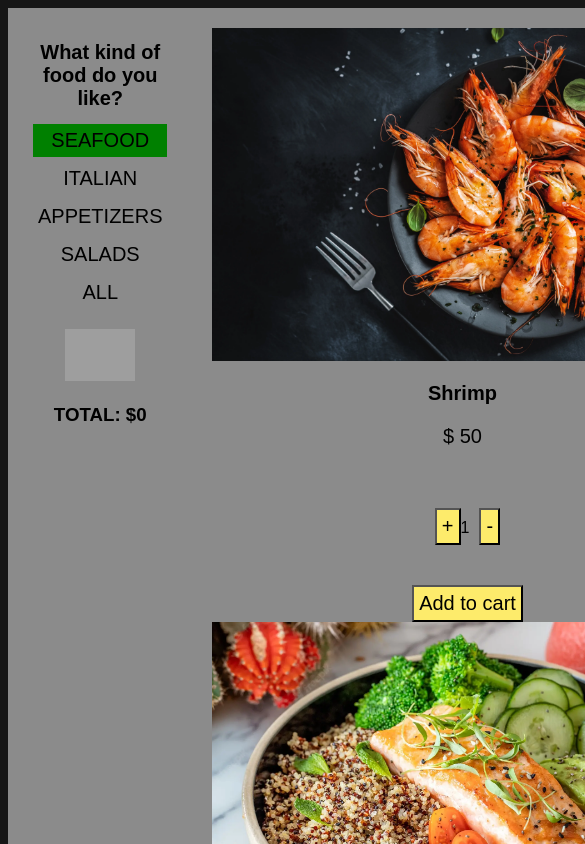
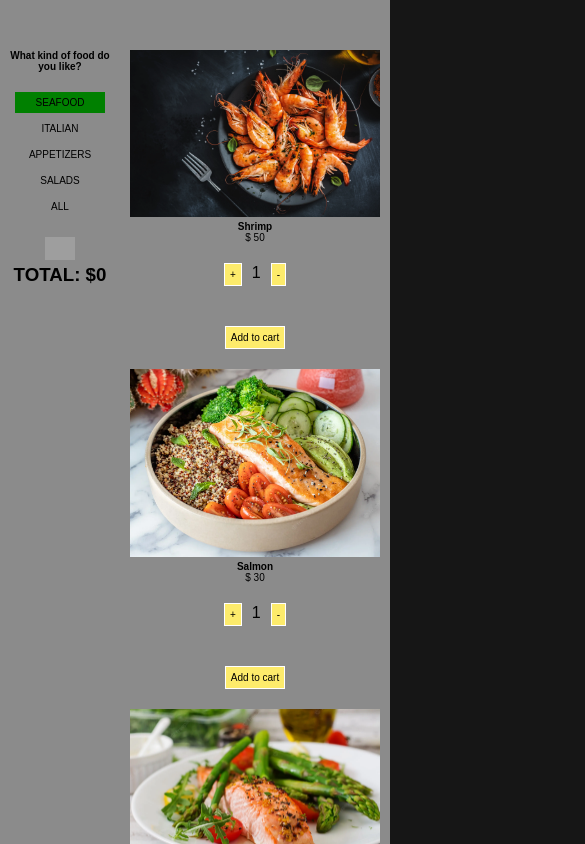
Before and after one commit to kateFrontend/redux-add-to-cart, a React (Create React App) app: page / in a window 390 px wide. Shown: the top 844 px of the page, 585 px wide, since content can reach past the window. Built offline with nearby package versions, Linux system fonts and the light colour scheme; grey boxes are pictures that could not be loaded.

Commit message:
update css

```diff
--- a/src/App.css
+++ b/src/App.css
@@ -1,10 +1,13 @@
 *{
+  margin: 0;
+  padding: 0;
+  box-sizing:border-box;
   font-family: Arial, Helvetica, sans-serif;
 }
 
 .App {
   display: flex;
-  justify-content: space-around;
+  justify-content: space-evenly;
 }
 
 body {
@@ -13,7 +16,7 @@ body {
 
 .block {
   background-color: rgba(255, 255, 255, 0.5);
-  padding: 20px;
+  padding: 50px 10px;
   text-align: center;
 }
 
@@ -43,6 +46,10 @@ img {
   width: 20px;
 }
 
+h1 {
+  margin-bottom: 20px;
+}
+
 p, h1, h2, button {
   font-family: 'Poppins', sans-serif;
   font-size: 20px;
@@ -50,7 +57,37 @@ p, h1, h2, button {
 
 button {
   background-color: #fdeb6b;
-  margin-top: 40px;
-  margin-left: 10px;
+  margin: 20px 10px;
+  border: 1px solid white;
   padding: 5px;
 }
+
+@media screen and (max-width: 900px) {
+
+  p, h1, h2, button {
+    font-size: 15px;
+  }
+
+  img {
+    width: 350px;
+  }
+
+  .cartIcon {
+    width: 50px;
+  }
+}
+
+@media screen and (max-width: 500px) {
+
+  p, h1, h2, button {
+    font-size: 10px;
+  }
+
+  img {
+    width: 250px;
+  }
+
+  .cartIcon {
+    width: 30px;
+  }
+}
```
